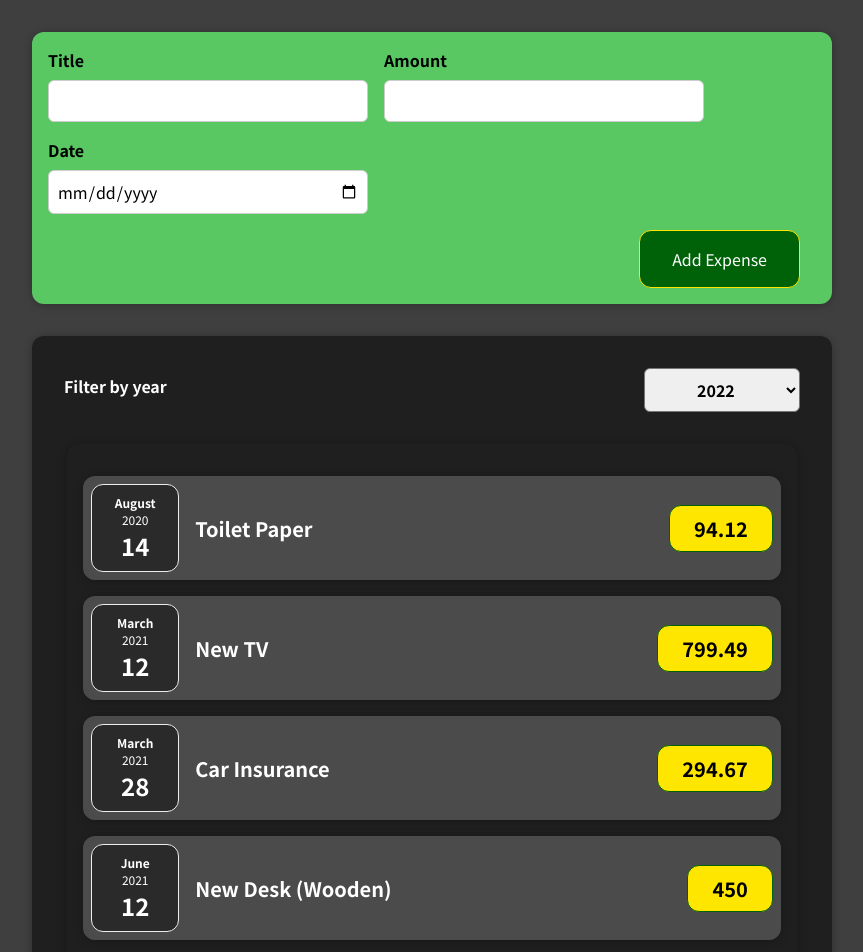
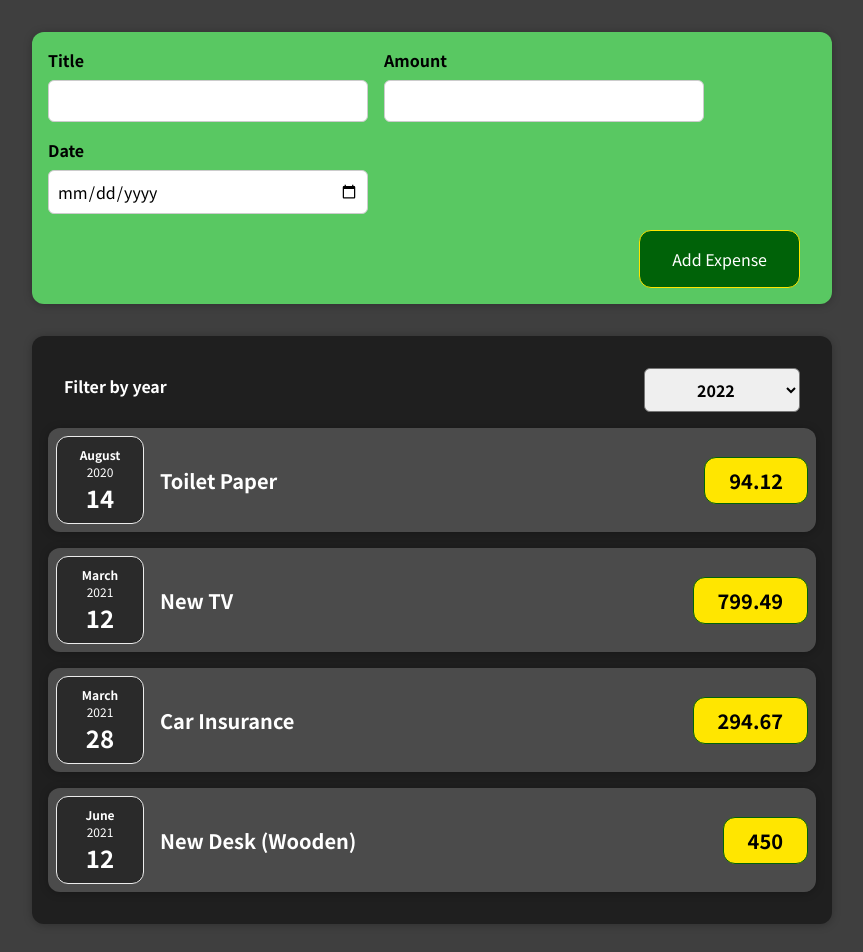
Before and after one commit to luciano-ilha/expense-tracker, a React (Create React App) app: page / in a window 1280 px wide. Shown: the top 952 px of the page, without its empty margins (208-1071 px from the left). Built offline with nearby package versions, Linux system fonts and the light colour scheme.

Commit message:
Remove consol.log and change filter styles

```diff
--- a/src/components/Expenses/Expenses.js
+++ b/src/components/Expenses/Expenses.js
@@ -10,13 +10,12 @@ const Expenses = (props) => {
 
   const ChosenFilterHandler = (enteredFilterYear) => {
     setEnteredFilterYear(enteredFilterYear);
-    console.log(enteredFilterYear);
   };
 
   return (
-    <Card className="expenses">
-      <ExpensesFilter onChosenFilter={ChosenFilterHandler} />
+    <div>
       <Card className="expenses">
+        <ExpensesFilter onChosenFilter={ChosenFilterHandler} />
         <ExpenseItem
           title={props.items[0].title}
           amount={props.items[0].amount}
@@ -38,7 +37,7 @@ const Expenses = (props) => {
           date={props.items[3].date}
         />
       </Card>
-    </Card>
+    </div>
   );
 };
 
```
Also changed, not shown: 1 other file (tests, documents, lock files or other folders).
